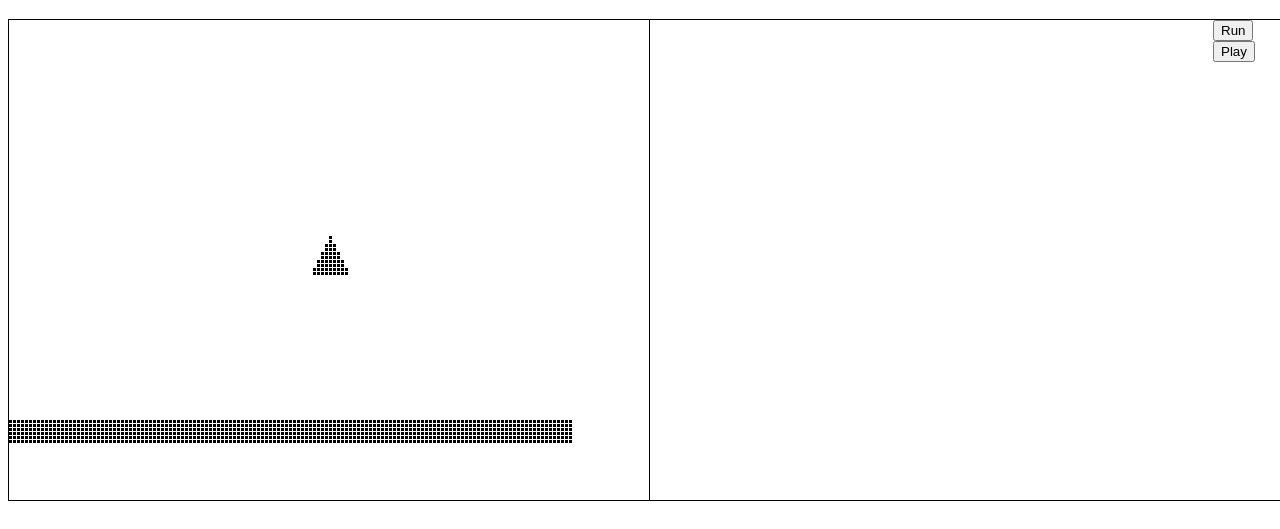
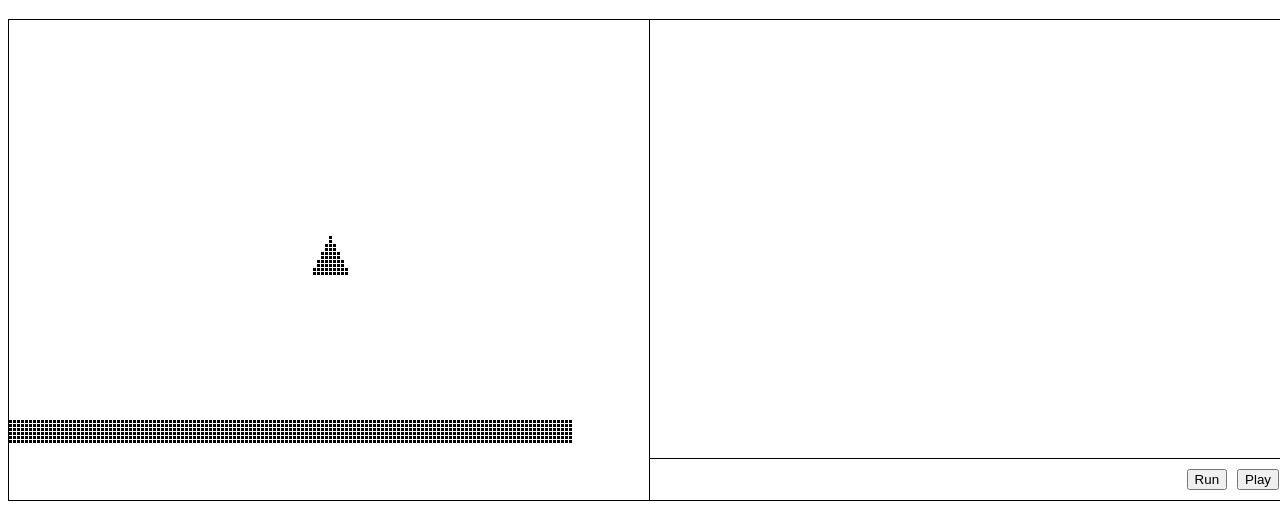
Before and after one commit to kevincarrogan/landa, a website built with webpack: page index.html in a window 1280 px wide. Shown: the part 61-590 px from the top of the page. Built offline with nearby package versions, Linux system fonts and the light colour scheme; what prism-code-editor would draw is missing.

Commit message:
Add better styling for actions

```diff
--- a/index.html
+++ b/index.html
@@ -12,10 +12,13 @@
       <section id="game">
         <canvas id="canvas"></canvas>
       </section>
-      <section id="editor"></section>
-      <section id="actions">
-        <button id="run">Run</button>
-        <button id="play">Play</button>
+      <section id="editor">
+        <section id="editor-wrapper">
+        </section>
+        <footer id="actions">
+          <button id="run">Run</button>
+          <button id="play">Play</button>
+        </footer>
       </section>
     </main>
   </body>
--- a/src/index.js
+++ b/src/index.js
@@ -15,7 +15,7 @@ const game = new Game(width, height);
 const $canvas = document.querySelector("#canvas");
 new Renderer(game, $canvas, width, height);
 
-const $editor = document.querySelector("#editor");
+const $editor = document.querySelector("#editor-wrapper");
 const editor = new Editor($editor);
 
 const $playButton = document.querySelector("#play");
@@ -90,7 +90,7 @@ const runCode = () => {
   const functionCalls = transformer.transform(tree);
 
   functionRunner.run(functionCalls);
-}
+};
 
 const parser = getParser();
 $runButton.addEventListener("click", () => runCode());
--- a/src/main.scss
+++ b/src/main.scss
@@ -13,8 +13,21 @@
 }
 
 #editor {
-    display: grid;
+    display: flex;
+    flex-direction: column;
     height: 480px;
     overflow-y: auto;
     width: 640px;
 }
+
+#editor-wrapper {
+    flex: 1;
+}
+
+#actions {
+    border-top: 1px solid black;
+    display: flex;
+    gap: 10px;
+    justify-content: right;
+    padding: 10px;
+}
```
